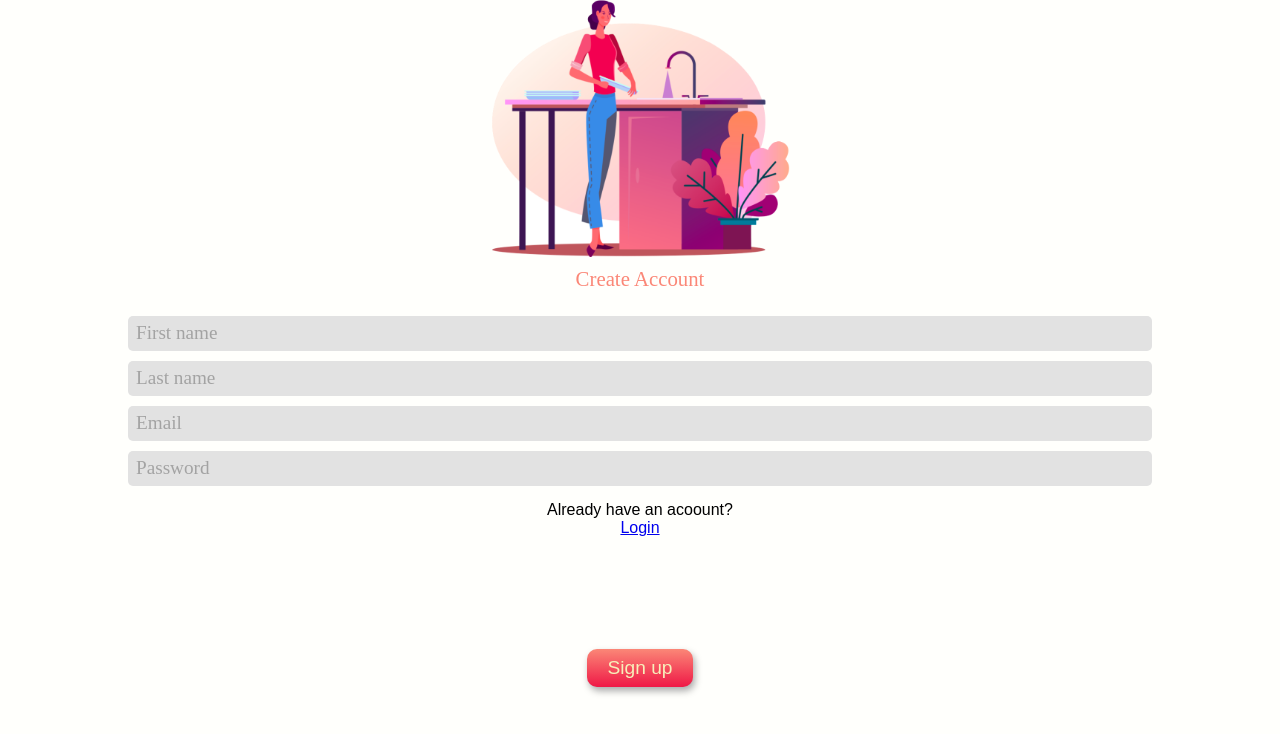
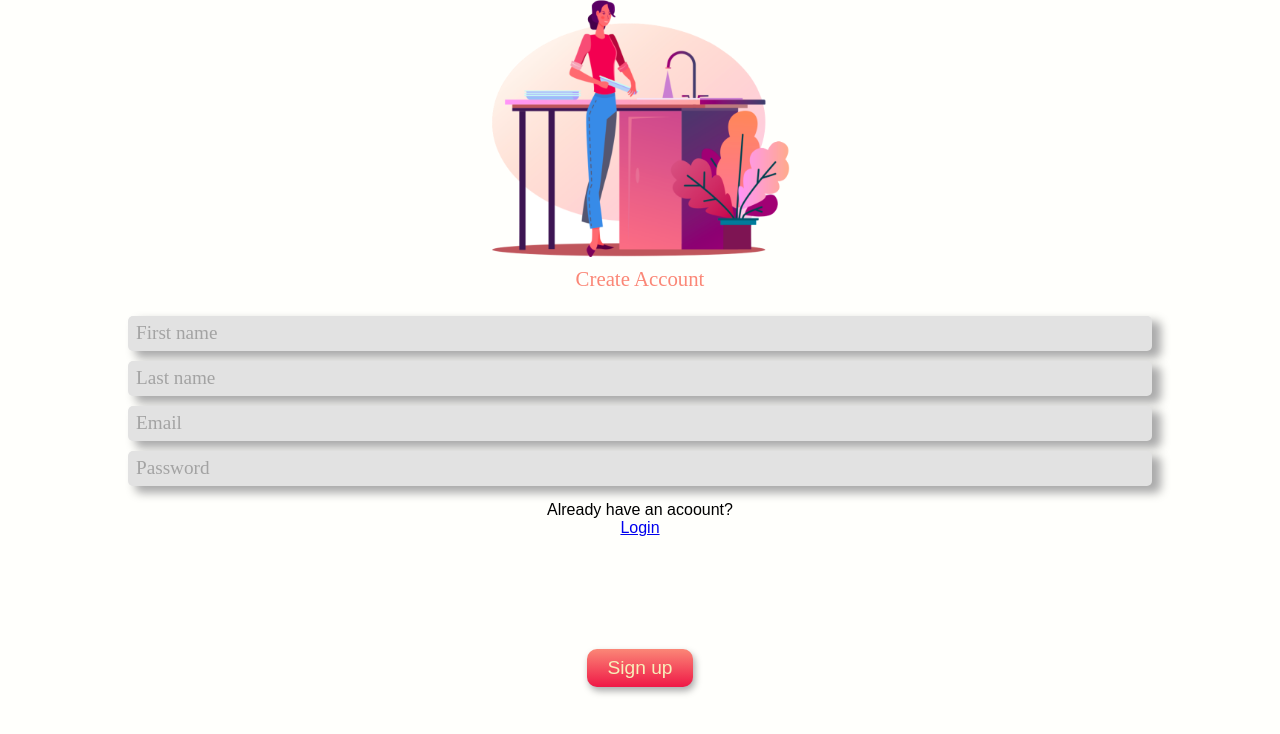
Before and after one commit to rokoc003/tidy_app, a React (Create React App) app in the folder client/: page /signup in a window 1280 px wide. Shown: the top 734 px of the page. Built offline with nearby package versions, Linux system fonts and the light colour scheme.

Commit message:
Add shadow to input

```diff
--- a/client/src/components/InputCircle.js
+++ b/client/src/components/InputCircle.js
@@ -8,6 +8,7 @@ const InputCircle = styled(Input)`
   background-color: ${colors.inputBackground};
   border-radius: 5px;
   font: 400 1.2rem 'Ubuntu';
+  box-shadow: 8px 6px 10px 1px ${colors.boxShadow};
 `;
 
 export default InputCircle;
--- a/client/src/components/Select.js
+++ b/client/src/components/Select.js
@@ -5,6 +5,7 @@ const Select = styled.select`
   font: 400 1.2rem 'Ubuntu';
   border-radius: 5px;
   background-color: ${colors.inputBackground};
+  box-shadow: 8px 6px 10px 1px ${colors.boxShadow};
   border: none;
   height: 35px;
   color: ${colors.inputFont};
--- a/client/src/components/TaskDescription.js
+++ b/client/src/components/TaskDescription.js
@@ -3,6 +3,7 @@ import colors from '../utils/colors';
 
 const TaskDescription = styled.textarea`
   background-color: ${colors.inputBackground};
+  box-shadow: 8px 6px 10px 1px ${colors.boxShadow};
   color: ${colors.inputFont};
   font: 400 1.2rem 'Ubuntu';
   border-radius: 5px;
```
